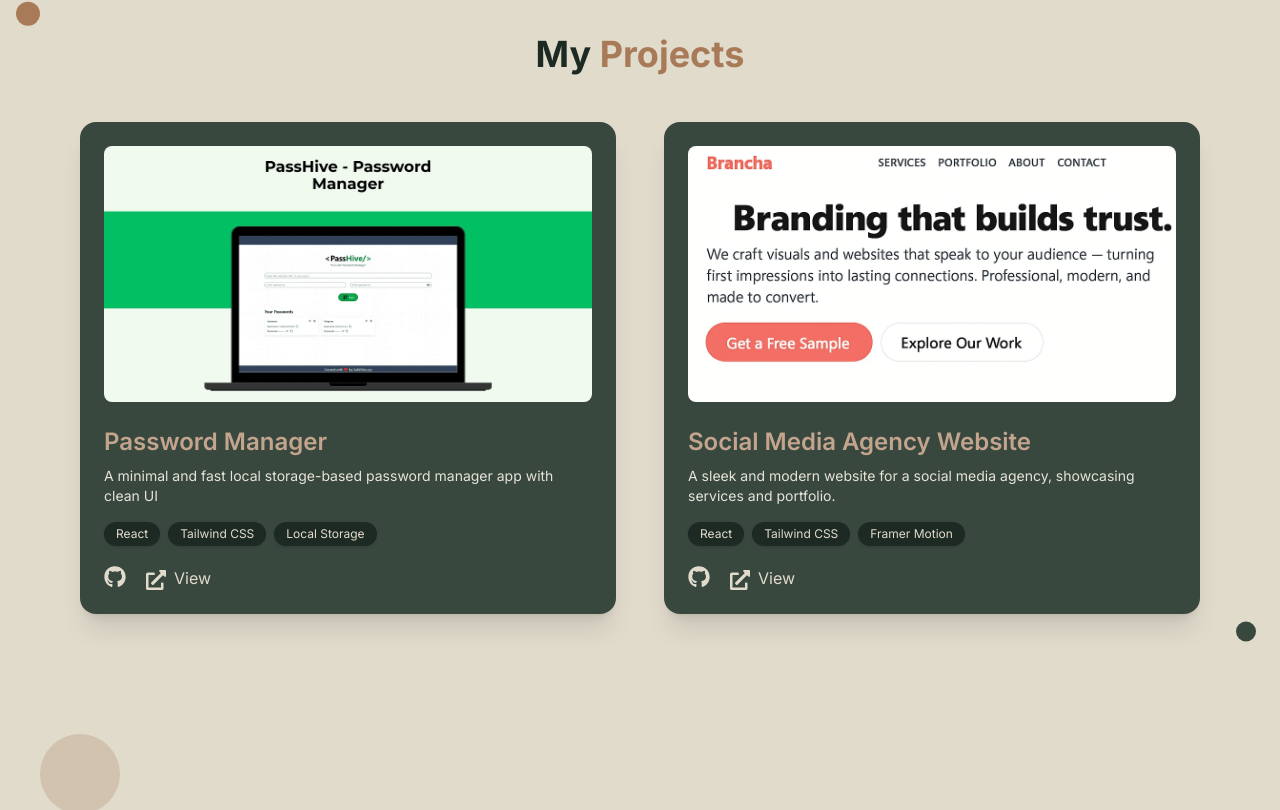
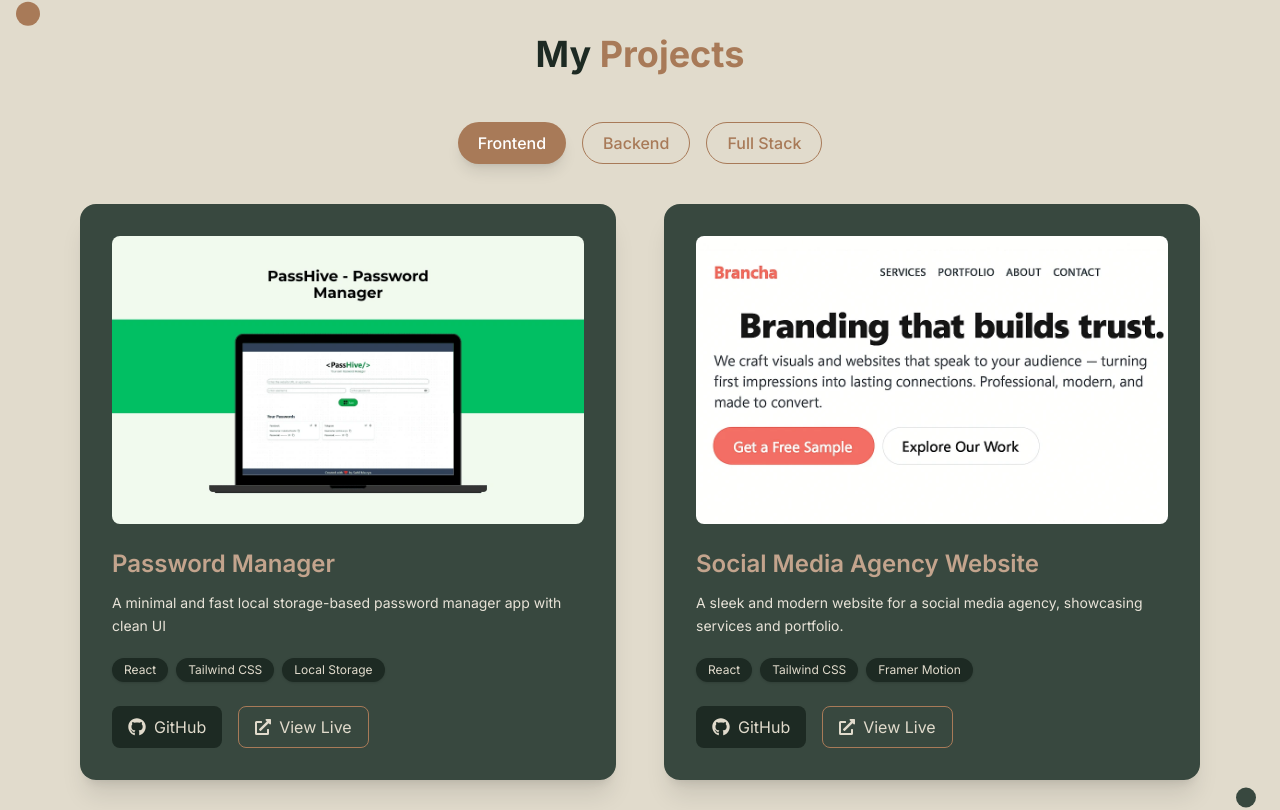
Before and after one commit to makeitwithsahil/portfolio, a React (Vite) app: page / in a window 1280 px wide. Shown: the part 2778-3588 px from the top of the page. Built offline with nearby package versions, Linux system fonts and the light colour scheme.

Commit message:
Added category in projects section

```diff
--- a/src/Components/Projects.jsx
+++ b/src/Components/Projects.jsx
@@ -1,6 +1,6 @@
-import React from 'react';
+import React, { useState } from 'react';
 import { FaExternalLinkAlt, FaGithub } from 'react-icons/fa';
-import { motion } from 'framer-motion';
+import { motion, AnimatePresence } from 'framer-motion';
 
 const projects = [
   {
@@ -10,6 +10,7 @@ const projects = [
     github: 'https://github.com/makeitwithsahil/PassHive',
     demo: 'https://passhive.vercel.app/',
     coverImage: '/PasHive-thumbnail.webp',
+    category: 'Frontend',
   },
   {
     title: 'Social Media Agency Website',
@@ -18,13 +19,25 @@ const projects = [
     github: 'https://github.com/makeitwithsahil/Brancha',
     demo: 'https://brancha.vercel.app/',
     coverImage: '/brancha-cover.webp',
+    category: 'Frontend',
   },
 ];
 
+const categories = ['Frontend', 'Backend', 'Full Stack'];
+
 const ProjectSection = () => {
+  const [selectedCategory, setSelectedCategory] = useState('Frontend');
+
+  const filteredProjects = projects.filter(
+    (p) => p.category === selectedCategory
+  );
+
   return (
-    <section id="projects" className="bg-[#E1DBCC] text-[#1D2A23] py-20 px-6 md:px-20 relative overflow-hidden">
-      {/* Animated Background Circles */}
+    <section
+      id="projects"
+      className="bg-[#E1DBCC] text-[#1D2A23] py-20 px-6 md:px-20 relative overflow-hidden"
+    >
+      {/* Background Animated Elements */}
       <motion.div
         className="absolute top-10 left-4 w-6 h-6 bg-[#A87A58] rounded-full"
         animate={{ y: [0, 20, 0] }}
@@ -36,84 +49,121 @@ const ProjectSection = () => {
         transition={{ duration: 2.5, repeat: Infinity }}
       />
 
-      {/* Section Heading */}
+      {/* Heading */}
       <motion.h2
         initial={{ opacity: 0, y: 30 }}
         whileInView={{ opacity: 1, y: 0 }}
-        viewport={{ once: false }}
         transition={{ duration: 0.6 }}
         className="text-4xl font-bold mb-12 text-center"
       >
         My <span className="text-[#A87A58]">Projects</span>
       </motion.h2>
 
-      {/* Project Cards Grid */}
-      <div className="max-w-[2000px] m-auto grid md:grid-cols-2 gap-12">
-        {projects.map((project, index) => (
+      {/* Category Buttons */}
+      <div className="flex justify-center gap-4 mb-10">
+        {categories.map((cat) => (
+          <motion.button
+            key={cat}
+            whileHover={{ scale: 1.05 }}
+            whileTap={{ scale: 0.95 }}
+            onClick={() => setSelectedCategory(cat)}
+            className={`px-5 py-2 rounded-full font-medium transition-all duration-300 ${
+              selectedCategory === cat
+                ? 'bg-[#A87A58] text-white shadow-lg'
+                : 'bg-transparent border border-[#A87A58] text-[#A87A58]'
+            }`}
+          >
+            {cat}
+          </motion.button>
+        ))}
+      </div>
+
+      {/* Project Cards */}
+      <motion.div
+        layout
+        className="max-w-[2000px] m-auto grid md:grid-cols-2 gap-12"
+      >
+        <AnimatePresence mode="wait">
+          {filteredProjects.length > 0 ? (
+            filteredProjects.map((project, index) => (
               <motion.div
                 key={index}
                 initial={{ opacity: 0, y: 50 }}
-            whileInView={{ opacity: 1, y: 0 }}
-            viewport={{ once: false }}
-            transition={{ duration: 0.6, delay: index * 0.2 }}
-            whileHover={{ scale: 1.015 }}
-            className="group bg-[#38483F] text-[#E1DBCC] rounded-2xl shadow-xl p-6 transition-all duration-300 relative overflow-hidden"
+                animate={{ opacity: 1, y: 0 }}
+                exit={{ opacity: 0, y: -50 }}
+                transition={{ duration: 0.6, delay: index * 0.1 }}
+                whileHover={{ scale: 1.015, boxShadow: '0px 12px 30px rgba(0,0,0,0.2)' }}
+                className="group bg-[#38483F] text-[#E1DBCC] rounded-2xl shadow-xl p-6 md:p-8 transition-all duration-300 relative overflow-hidden"
               >
-            {/* Gradient Overlay */}
+                {/* Overlay */}
                 <div className="absolute -inset-0.5 bg-gradient-to-br from-[#A87A58] to-transparent opacity-0 group-hover:opacity-20 transition-all duration-300 rounded-2xl pointer-events-none" />
 
-            {/* Project Image */}
+                {/* Image */}
                 <motion.div
-              className="w-full h-48 md:h-64 bg-cover bg-center rounded-lg mb-6"
+                  className="w-full h-52 md:h-72 bg-cover bg-center rounded-lg mb-6"
                   style={{ backgroundImage: `url(${project.coverImage})` }}
-              whileHover={{ scale: 1.05 }}
+                  whileHover={{ scale: 1.03 }}
                   transition={{ duration: 0.3 }}
                 />
 
-            {/* Project Title */}
-            <h3 className="text-2xl font-semibold mb-2 text-[#c3a48d]">{project.title}</h3>
-            <p className="mb-4 text-sm text-[#e8e3d8]">{project.description}</p>
+                {/* Title */}
+                <h3 className="text-2xl font-semibold mb-3 text-[#c3a48d]">{project.title}</h3>
+
+                {/* Description */}
+                <p className="mb-5 text-sm text-[#e8e3d8] leading-relaxed">
+                  {project.description}
+                </p>
 
                 {/* Tech Stack */}
-            <div className="flex flex-wrap gap-2 text-xs mb-5">
+                <div className="flex flex-wrap gap-2 text-xs mb-6">
                   {project.tech.map((tech, i) => (
                     <motion.span
                       key={i}
-                  whileHover={{ scale: 1.1 }}
-                  className="bg-[#1D2A23] text-[#E1DBCC] px-3 py-1 rounded-full shadow-sm transition"
+                      whileHover={{ scale: 1.08 }}
+                      className="bg-[#1D2A23] text-[#E1DBCC] px-3 py-1 rounded-full shadow-sm"
                     >
                       {tech}
                     </motion.span>
                   ))}
                 </div>
 
-            {/* Project Links */}
-            <div className="flex gap-5">
+                {/* Links */}
+                <div className="flex gap-4">
                   <motion.a
                     href={project.github}
                     target="_blank"
                     rel="noopener noreferrer"
-                whileHover={{ scale: 1.2, rotate: 5 }}
-                className="text-[#E1DBCC] hover:text-[#A87A58] transition"
-                aria-label={`View the GitHub repository for ${project.title}`}
+                    whileHover={{ scale: 1.1 }}
+                    className="flex items-center gap-2 bg-[#1D2A23] px-4 py-2 rounded-lg hover:bg-[#A87A58] hover:text-white transition-all"
                   >
-                <FaGithub size={22} />
+                    <FaGithub size={18} /> GitHub
                   </motion.a>
                   <motion.a
                     href={project.demo}
                     target="_blank"
                     rel="noopener noreferrer"
-                whileHover={{ scale: 1.2, rotate: -5 }}
-                className="text-[#E1DBCC] hover:text-[#A87A58] transition"
-                aria-label={`View the demo of ${project.title}`}
+                    whileHover={{ scale: 1.1 }}
+                    className="flex items-center gap-2 border border-[#A87A58] px-4 py-2 rounded-lg hover:bg-[#A87A58] hover:text-white transition-all"
                   >
-                <FaExternalLinkAlt size={20} className="inline" />
-                <span className="ml-2">View</span>
+                    <FaExternalLinkAlt size={16} /> View Live
                   </motion.a>
                 </div>
               </motion.div>
-        ))}
-      </div>
+            ))
+          ) : (
+            <motion.p
+              key="no-projects"
+              initial={{ opacity: 0 }}
+              animate={{ opacity: 1 }}
+              exit={{ opacity: 0 }}
+              transition={{ duration: 0.5 }}
+              className="col-span-full text-center text-lg text-[#1D2A23] font-medium"
+            >
+              There is no projects
+            </motion.p>
+          )}
+        </AnimatePresence>
+      </motion.div>
     </section>
   );
 };
```
Lines whose indentation alone changed are shown as unchanged.
